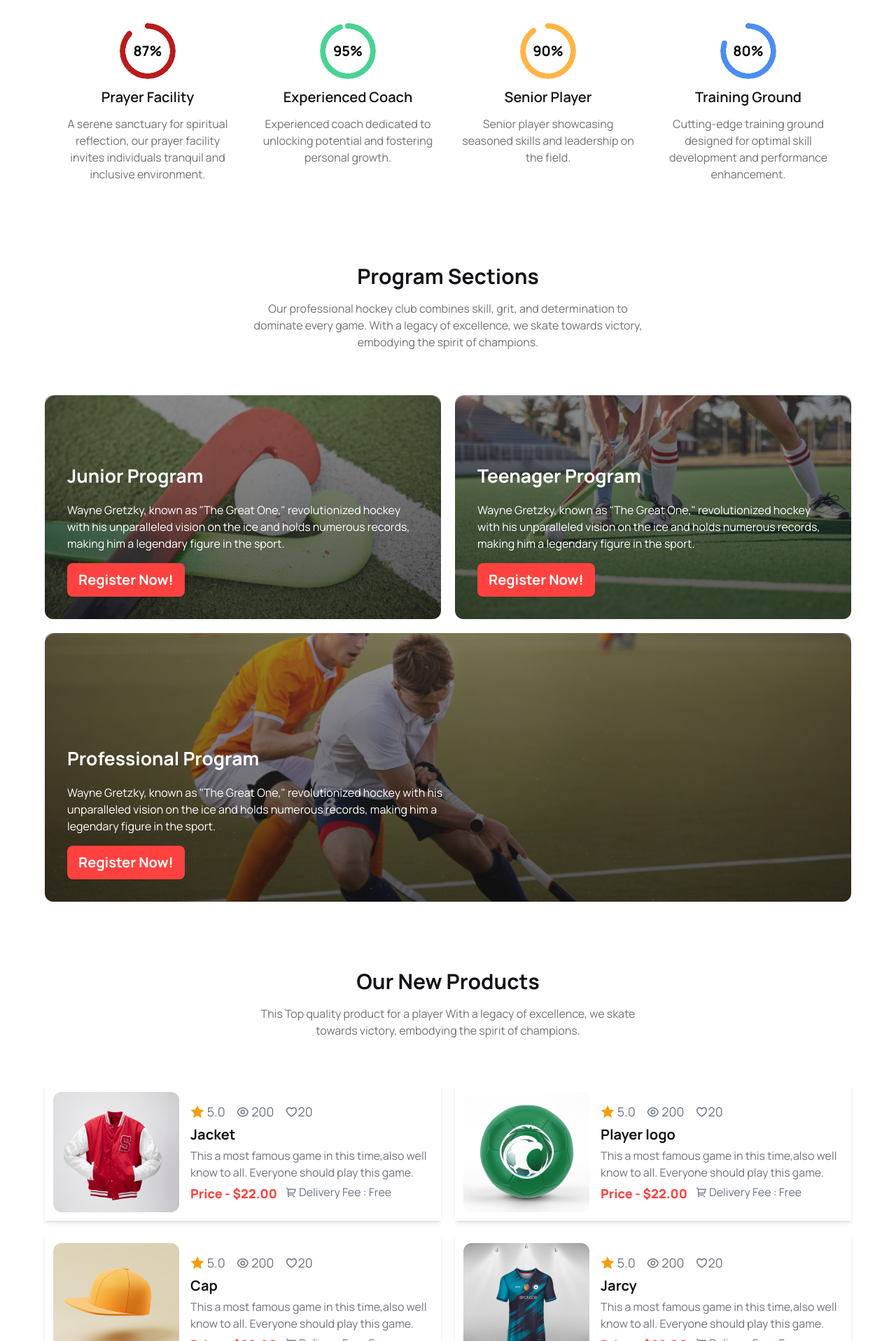
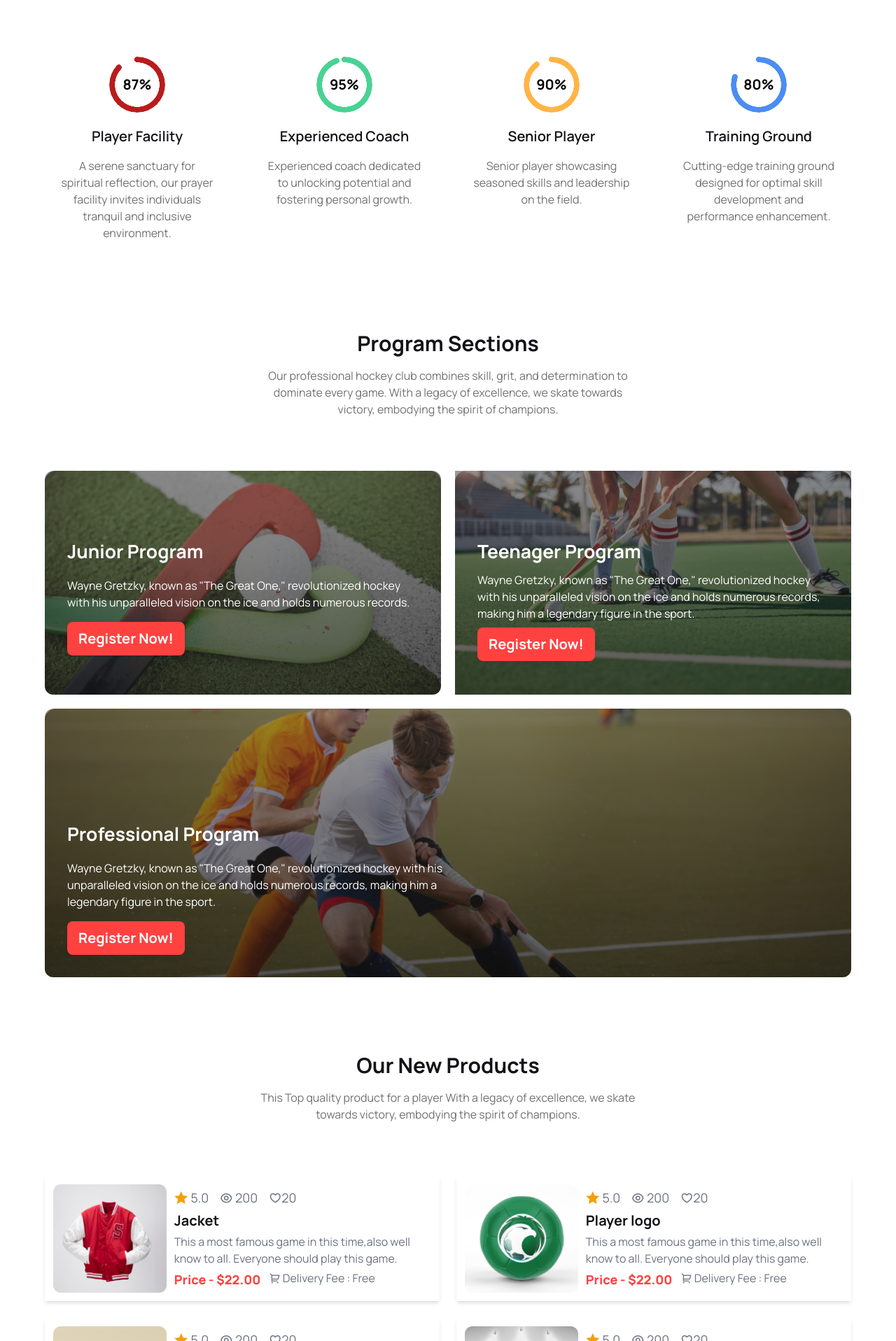
Before and after one commit to md-nazimuddin/assignment-3, a website: page index.html in a window 1280 px wide. Shown: the part 883-2800 px from the top of the page at 70% size. Drawn offline with nearby package versions, Linux system fonts and the light colour scheme.

Commit message:
out new products section responsive done

```diff
--- a/index.html
+++ b/index.html
@@ -138,7 +138,7 @@
 
         <section>
 
-            <div class="w-2/4 mx-auto text-center space-y-4 mt-24 mb-16">
+            <div class="w-full p-3 lg:w-2/4 mx-auto text-center space-y-4 lg:mt-24 mt-12 lg:mb-16 mb-10">
                 <h1 class="font-bold text-3xl text-[#131318]">Professional Hockeys Club</h1>
                 <p class="text-[#13131899]">Unleashing relentless passion on the ice, our professional hockey club combines skill, grit, and determination to dominate every game. With a legacy of excellence, we skate towards victory, embodying the spirit of champions.</p>
             </div>
@@ -147,21 +147,21 @@
             <!-- ********************** -->
 
 
-            <div class="grid grid-cols-1 lg:grid-cols-4 lg:gap-x-8 gap-y-5 p-5">
+            <div class="grid grid-cols-1 lg:grid-cols-4 lg:gap-x-8 gap-y-5 p-5 lg:p-0 ">
 
-                <div class="text-center space-y-3">
+                <div class="text-center space-y-5 p-5">
                     <div class="radial-progress text-red-700 text-xl font-bold " style="--value:87;" role="progressbar"><span class="text-black">87%</span></div>
-                    <div class="space-y-3">
-                        <h2 class="text-xl font-semibold text-[#131318]">Prayer Facility</h2>
+                    <div class="space-y-4 ">
+                        <h2 class="text-xl font-semibold text-[#131318]">Player Facility</h2>
                         <p class="text-[#13131899]">A serene sanctuary for spiritual reflection, our prayer  facility invites individuals  tranquil and inclusive environment.</p>
                     </div>
                 </div>
                 <!-- ********************** -->
 
 
-                <div class="text-center space-y-3">
+                <div class="text-center space-y-5 p-5">
                     <div class="radial-progress text-[#49D293] text-xl font-bold " style="--value:95;" role="progressbar"><span class="text-black">95%</span></div>
-                    <div class="space-y-3">
+                    <div class="space-y-4">
                         <h2 class="text-xl font-semibold text-[#131318]">Experienced Coach</h2>
                         <p class="text-[#13131899]">Experienced coach dedicated to unlocking potential and fostering personal growth.</p>
                     </div>
@@ -169,9 +169,9 @@
                 <!-- ********************** -->
 
 
-                <div class="text-center space-y-3">
+                <div class="text-center space-y-5 p-5">
                     <div class="radial-progress text-[#FFB546] text-xl font-bold " style="--value:90;" role="progressbar"><span class="text-black">90%</span></div>
-                    <div class="space-y-3">
+                    <div class="space-y-4">
                         <h2 class="text-xl font-semibold text-[#131318]">Senior Player</h2>
                         <p class="text-[#13131899]">Senior player showcasing seasoned skills and leadership on the field.</p>
                     </div>
@@ -179,9 +179,9 @@
                 <!-- ********************** -->
 
 
-                <div class="text-center space-y-3">
+                <div class="text-center space-y-5 p-5">
                     <div class="radial-progress text-[#4C8DF1] text-xl font-bold " style="--value:80;" role="progressbar"><span class="text-black ">80%</span></div>
-                    <div class="space-y-3">
+                    <div class="space-y-4">
                         <h2 class="text-xl font-semibold text-[#131318]">Training Ground</h2>
                         <p class="text-[#13131899]">Cutting-edge training ground designed for optimal skill development and performance enhancement.</p>
                     </div>
@@ -197,7 +197,7 @@
 
             <section>
 
-                <div class="w-2/4 mx-auto text-center space-y-4 mt-24 mb-16">
+                <div class="w-full p-3 lg:w-2/4 mx-auto text-center space-y-4 lg:mt-24 mt-12 lg:mb-16 mb-10">
                     <h1 class="font-bold text-3xl text-[#131318]">Program Sections</h1>
                     <p class="text-[#13131899]">Our professional hockey club combines skill, grit, and determination to dominate every game. With a legacy of excellence, we skate towards victory, embodying the spirit of champions.</p>
                 </div>
@@ -205,19 +205,19 @@
                 <!-- ********************** -->
                 <!--  -->
 
-                <div class="grid grid-cols-2 gap-5">
+                <div class="grid grid-cols-1 lg:grid-cols-2 gap-5">
 
                     <!-- ************** -->
 
-                        <div class=" h-80 w-full bg-cover text-white p-8 pt-24 space-y-4 rounded-xl " style="background-image:linear-gradient(180deg, #3434347f , rgba(21, 21, 21, 0.699) ),  url(B9A3-Hockeys/Images/2.png); background-repeat:no-repeat;  ">
+                        <div class="h-60 lg:h-80 w-full bg-cover text-white p-6 lg:p-8  lg:pt-24 space-y-2 lg:space-y-4 rounded-xl " style="background-image:linear-gradient(180deg, #3434347f , rgba(21, 21, 21, 0.699) ),  url(B9A3-Hockeys/Images/2.png); background-repeat:no-repeat;  ">
                                 <h2 class="text-[1.65rem] font-bold">Junior Program</h2>
-                            <p>Wayne Gretzky, known as "The Great One," revolutionized hockey with his unparalleled vision on the ice and holds numerous records, making him a legendary figure in the sport.</p>
+                            <p>Wayne Gretzky, known as "The Great One," revolutionized hockey with his unparalleled vision on the ice and holds numerous records.</p>
                             <p class="btn bg-[#FF4240] font-bold text-xl text-white border-none">Register Now!</p>
 
                         </div>
                     <!-- ************** -->
 
-                        <div class=" h-80 w-full bg-cover text-white p-8 pt-24 space-y-4 rounded-xl" style="background-image:linear-gradient(180deg, #3434347f , rgba(21, 21, 21, 0.699) ), url(B9A3-Hockeys/Images/3.png); background-repeat:no-repeat;  ">
+                        <div class="h-60 lg:h-80 w-full bg-cover text-white p-6 lg:p-8  lg:pt-24 space-y-2 lg:space-y-4rounded-xl" style="background-image:linear-gradient(180deg, #3434347f , rgba(21, 21, 21, 0.699) ), url(B9A3-Hockeys/Images/3.png); background-repeat:no-repeat;  ">
                                 <h2 class="text-[1.65rem] font-bold">Teenager Program</h2>
                             <p>Wayne Gretzky, known as "The Great One," revolutionized hockey with his unparalleled vision on the ice and holds numerous records, making him a legendary figure in the sport.</p>
                             <p class="btn bg-[#FF4240] font-bold text-xl text-white border-none">Register Now!</p>
@@ -225,8 +225,8 @@
                         </div>
                     <!-- ************** -->
 
-                        <div class=" col-span-2 h-96 w-full bg-cover text-white p-8 pt-40 rounded-xl" style="background-image:linear-gradient(180deg, #3434347f , rgba(21, 21, 21, 0.699) ), url(B9A3-Hockeys/Images/4.png); background-repeat:no-repeat;  ">
-                                <div class="w-2/4 space-y-4 ">
+                        <div class=" lg:col-span-2 h-60 lg:h-96 w-full bg-cover text-white p-6 lg:p-8  lg:pt-40 space-y-2 lg:space-y-4 rounded-xl" style="background-image:linear-gradient(180deg, #3434347f , rgba(21, 21, 21, 0.699) ), url(B9A3-Hockeys/Images/4.png); background-repeat:no-repeat;  ">
+                                <div class="w-full lg:w-2/4 lg:space-y-4 space-y-2 ">
                                     <h2 class="text-[1.65rem] font-bold">Professional Program</h2>
                             <p>Wayne Gretzky, known as "The Great One," revolutionized hockey with his unparalleled vision on the ice and holds numerous records, making him a legendary figure in the sport.</p>
                             <p class="btn bg-[#FF4240] font-bold text-xl text-white border-none">Register Now!</p>
@@ -246,18 +246,19 @@
             <section>
 
 
-              <div class="w-2/4 mx-auto text-center space-y-4 mt-24 mb-16">
+              <div class="w-full p-3 lg:w-2/4 mx-auto text-center space-y-4 lg:mt-24 mt-12 lg:mb-16 mb-10">
                 <h1 class="font-bold text-3xl text-[#131318]">Our New Products</h1>
                 <p class="text-[#13131899]">This Top quality product for a player With a legacy of excellence, we skate towards victory, embodying the spirit of champions.</p>
             </div>
 
             <!-- ************************ -->
-            <div class="grid grid-cols-2 gap-5">
+            <div class="grid grid-cols-1 lg:grid-cols-2 gap-6">
 
 
-              <div class="text-gray-500 flex gap-8 items-center p-3  shadow-md ">
-                <div><img class=" w-[30%] min-w-max " src="B9A3-Hockeys/Images/5.png" ></div>
-                <div class="space-y-1 w-[70%]">
+              <div class="text-gray-500 space-y-4 lg:space-y-0  flex flex-col lg:flex-row justify-between items-center p-3  shadow-md ">
+                <div class="w-full  lg:w-[30%] "><img class="w-full  " src="B9A3-Hockeys/Images/5.png" ></div>
+
+                <div class="space-y-3 lg:space-y-1 w-full lg:w-[68%]">
                   <div class="flex gap-4 text-lg ">
                     <p ><i class="ri-star-fill text-amber-500 text-xl"></i> 5.0 </p>
                     <p><i class="ri-eye-line"></i> 200</p>
@@ -265,6 +266,7 @@
                   </div>
                   <h1 class="text-[#131318] text-xl font-bold">Jacket</h1>
                   <p>This a most famous game in this time,also well know to all. Everyone should play this game. </p>
+
                   <div class="flex gap-3">
                     <h3 class="font-extrabold text-lg text-[#FF4240]">Price - $22.00</h3>
                     <p><i class="ri-shopping-cart-2-line "></i> Delivery Fee : Free</p>
@@ -275,9 +277,9 @@
 
 
             <!-- ************************ -->
-              <div class="text-gray-500 flex gap-8 items-center p-3  shadow-md ">
-                <div><img class=" w-[30%] min-w-max " src="B9A3-Hockeys/Images/6.png" ></div>
-                <div class="space-y-1 w-[70%]">
+              <div class="text-gray-500 flex space-y-4 lg:space-y-0  flex-col lg:flex-row justify-between items-center p-3  shadow-md ">
+                <div class="w-full lg:w-[30%]"><img class="w-full  " src="B9A3-Hockeys/Images/6.png" ></div>
+                <div class="space-y-3 lg:space-y-1 w-full lg:w-[68%]">
                   <div class="flex gap-4 text-lg ">
                     <p ><i class="ri-star-fill text-amber-500 text-xl"></i> 5.0 </p>
                     <p><i class="ri-eye-line"></i> 200</p>
@@ -295,9 +297,9 @@
 
 
             <!-- ************************ -->
-              <div class="text-gray-500 flex gap-8 items-center p-3  shadow-md ">
-                <div><img class=" w-[30%] min-w-max " src="B9A3-Hockeys/Images/7.png" ></div>
-                <div class="space-y-1 w-[70%]">
+              <div class="text-gray-500 flex space-y-4 lg:space-y-0  flex-col lg:flex-row justify-between items-center p-3  shadow-md ">
+                <div class="w-full lg:w-[30%]"> <img class="w-full   " src="B9A3-Hockeys/Images/7.png" ></div>
+                <div class="space-y-3 lg:space-y-1 w-full lg:w-[68%]">
                   <div class="flex gap-4 text-lg ">
                     <p ><i class="ri-star-fill text-amber-500 text-xl"></i> 5.0 </p>
                     <p><i class="ri-eye-line"></i> 200</p>
@@ -315,9 +317,9 @@
 
 
             <!-- ************************ -->
-              <div class="text-gray-500 flex gap-8 items-center p-3  shadow-md ">
-                <div><img class=" w-[30%] min-w-max " src="B9A3-Hockeys/Images/8.png" ></div>
-                <div class="space-y-1 w-[70%]">
+              <div class="text-gray-500 flex space-y-4 lg:space-y-0  flex-col lg:flex-row justify-between items-center p-3  shadow-md ">
+                <div class="w-full lg:w-[30%]"><img class="w-full   " src="B9A3-Hockeys/Images/8.png" ></div>
+                <div class="space-y-3 lg:space-y-1 w-full lg:w-[68%]">
                   <div class="flex gap-4 text-lg ">
                     <p ><i class="ri-star-fill text-amber-500 text-xl"></i> 5.0 </p>
                     <p><i class="ri-eye-line"></i> 200</p>
@@ -335,9 +337,9 @@
 
 
             <!-- ************************ -->
-              <div class="text-gray-500 flex gap-8 items-center p-3  shadow-md ">
-                <div><img class=" w-[30%] min-w-max " src="B9A3-Hockeys/Images/9.png" ></div>
-                <div class="space-y-1 w-[70%]">
+              <div class="text-gray-500 flex space-y-4 lg:space-y-0  flex-col lg:flex-row justify-between items-center p-3  shadow-md ">
+                <div class="w-full lg:w-[30%]"><img class="w-full   " src="B9A3-Hockeys/Images/9.png" ></div>
+                <div class="space-y-3 lg:space-y-1 w-full lg:w-[68%]">
                   <div class="flex gap-4 text-lg ">
                     <p ><i class="ri-star-fill text-amber-500 text-xl"></i> 5.0 </p>
                     <p><i class="ri-eye-line"></i> 200</p>
@@ -355,9 +357,9 @@
 
 
             <!-- ************************ -->
-              <div class="text-gray-500 flex gap-8 items-center p-3  shadow-md ">
-                <div><img class=" w-[30%] min-w-max " src="B9A3-Hockeys/Images/10.png" ></div>
-                <div class="space-y-1 w-[70%]">
+              <div class="text-gray-500 flex space-y-4 lg:space-y-0  flex-col lg:flex-row justify-between items-center p-3  shadow-md ">
+                <div class="w-full lg:w-[30%]"><img class="w-full   " src="B9A3-Hockeys/Images/10.png" ></div>
+                <div class="space-y-3 lg:space-y-1 w-full lg:w-[68%]">
                   <div class="flex gap-4 text-lg ">
                     <p ><i class="ri-star-fill text-amber-500 text-xl"></i> 5.0 </p>
                     <p><i class="ri-eye-line"></i> 200</p>
@@ -384,7 +386,7 @@
 
             <section>
 
-              <div class="w-2/4 mx-auto text-center space-y-4 mt-24 mb-16">
+              <div class="w-full p-3 lg:w-2/4 mx-auto text-center space-y-4 lg:mt-24 mt-12 lg:mb-16 mb-10">
                 <h1 class="font-bold text-3xl text-[#131318]">Clients Question</h1>
                 <p class="text-[#13131899]">Certainly! Please provide the client's question, and I'll be happy to craft a concise three-line response for you</p>
             </div>
```
Also changed, not shown: src/output.css.
